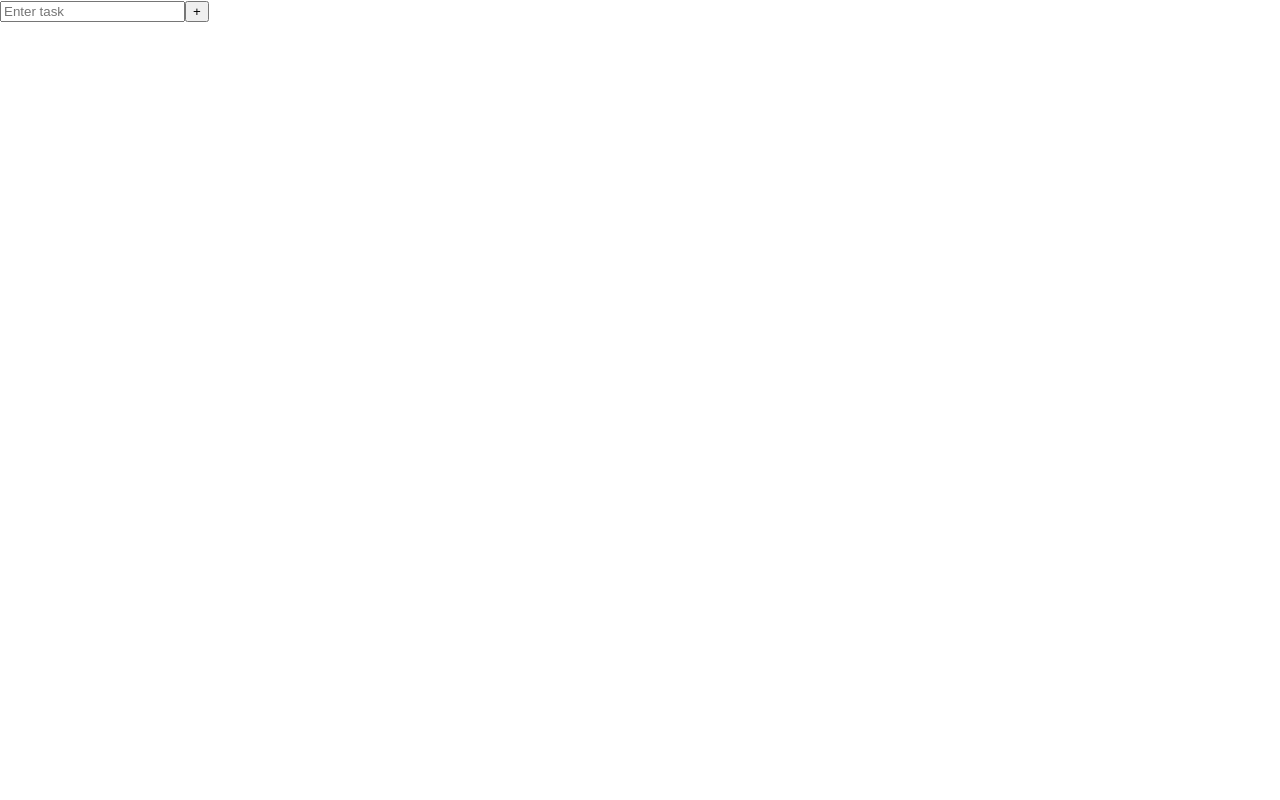
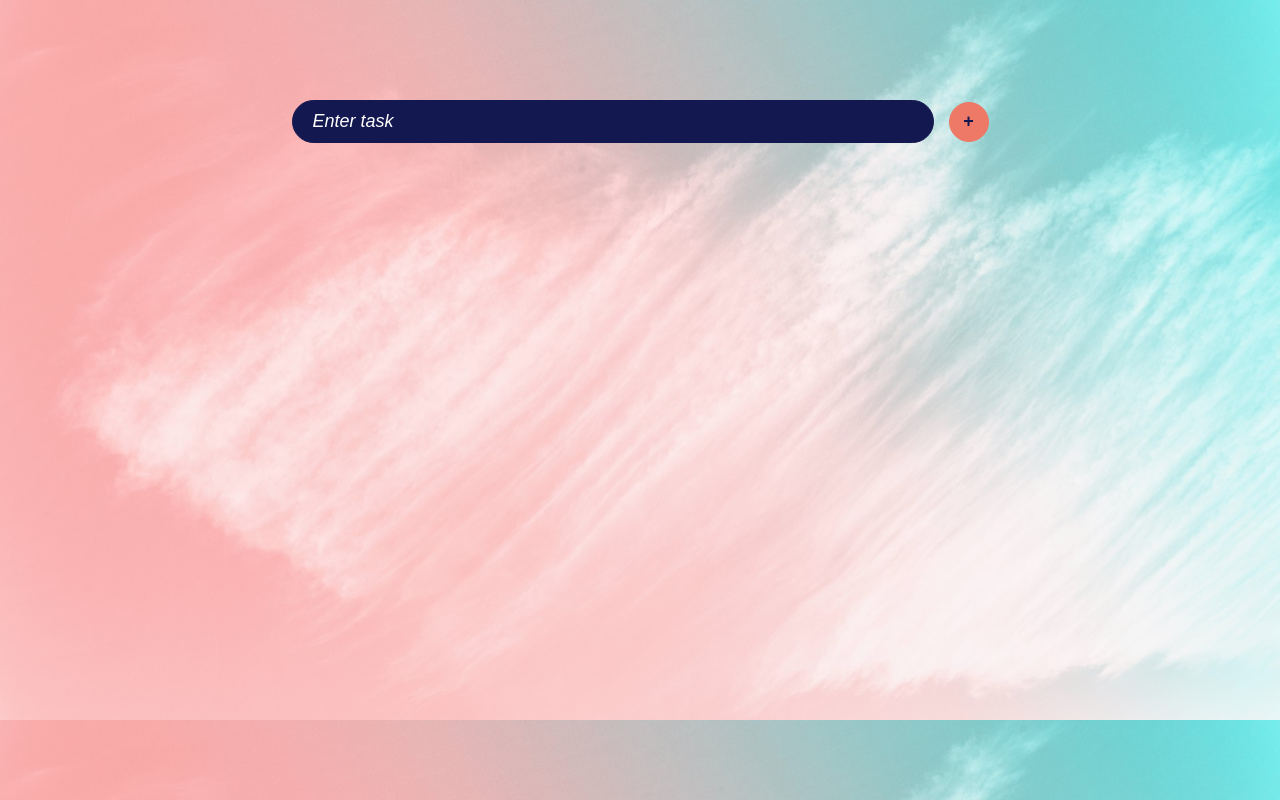
Before and after one commit to shaikhmq20/todo-app, a React (Create React App) app: page / in a window 1280 px wide. Built offline with nearby package versions, Linux system fonts and the light colour scheme.

Commit message:
Adding Visuals.

```diff
--- a/src/index.css
+++ b/src/index.css
@@ -1,13 +1,84 @@
 body {
   margin: 0;
-  font-family: -apple-system, BlinkMacSystemFont, 'Segoe UI', 'Roboto', 'Oxygen',
-    'Ubuntu', 'Cantarell', 'Fira Sans', 'Droid Sans', 'Helvetica Neue',
-    sans-serif;
+  background-image: url("images/peach.jpg");
+  background-size: cover;
+  font-family: "Poppins", sans-serif;
   -webkit-font-smoothing: antialiased;
   -moz-osx-font-smoothing: grayscale;
 }
 
 code {
-  font-family: source-code-pro, Menlo, Monaco, Consolas, 'Courier New',
+  font-family: source-code-pro, Menlo, Monaco, Consolas, "Courier New",
     monospace;
 }
+
+#root {
+  position: relative;
+  top: 100px;
+  display: flex;
+  flex-direction: column;
+  align-items: center;
+}
+
+#task-input {
+  display: flex;
+  flex-direction: row;
+  align-items: center;
+  justify-content: center;
+}
+
+input {
+  color: #fff;
+  width: 600px;
+  font-size: 18px;
+  padding: 10px 20px;
+  background-color: #141850;
+  border: 1px solid #141850;
+  border-radius: 25px;
+}
+
+input::placeholder {
+  color: #fff;
+  font-style: italic;
+  font-weight: 100;
+}
+
+input:focus {
+  outline: none;
+  box-shadow: 0 0 10px #ed7966;
+}
+
+#add {
+  margin-left: 15px;
+  font-size: 18px;
+  color: #141850;
+  border-radius: 50%;
+  font-weight: bold;
+  background-color: #ed7966;
+  border: 1px solid #ed7966;
+  width: 40px;
+  height: 40px;
+}
+
+#add:hover {
+  cursor: pointer;
+  filter: brightness(1.1);
+}
+
+#display-tasks {
+  margin-top: 50px;
+  display: flex;
+  flex-direction: column;
+  align-items: center;
+  width: 100%;
+}
+
+.task {
+  background-color: #ed7966;
+  color: #141850;
+  font-weight: bold;
+  padding: 15px 30px;
+  width: 700px;
+  border-radius: 5px;
+  margin-bottom: 10px;
+}
```
Also changed, not shown: src/images/peach.jpg (added), src/images/peach2.jpg (added).
